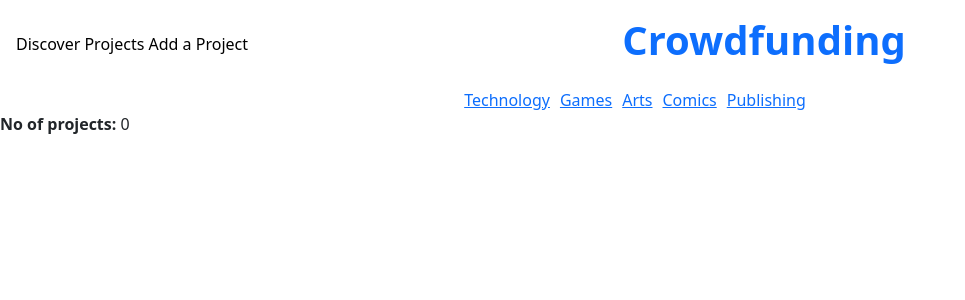
After one commit to papireddy903/crowdfunding, a Django app: template base/templates/project_type.html in a window 1280 px wide. The commit adds this page. Shown: the top 300 px of the page, without its empty margins (0-965 px from the left). Run offline with Django 5.2, Linux system fonts and the light colour scheme; the template is opened without the code that fills it, so the values that code supplies are empty.

Commit message:
Add sub navigation bar

```diff
--- a/base/admin.py
+++ b/base/admin.py
@@ -23,4 +23,4 @@ class AudienceAdmin(admin.ModelAdmin):
 
 @admin.register(Project)
 class ProjectAdmin(admin.ModelAdmin):
-    list_display = ('title', 'description','funding_goal','current_funding','creator')
+    list_display = ('title', 'description','project_type','funding_goal','current_funding','creator')
--- a/base/templates/base_generic.html
+++ b/base/templates/base_generic.html
@@ -24,6 +24,17 @@
 
     </nav>
 
+    <div style="display:flex; justify-content: center;">
+        <a href="{% url 'project_type' 'tech' %}" style="margin-right: 10px;">Technology</a>
+        <a href="{% url 'project_type' 'games' %}" style="margin-right: 10px;">Games</a>
+        <a href="{% url 'project_type' 'arts' %}" style="margin-right: 10px;">Arts</a>
+        <a href="{% url 'project_type' 'comics' %}" style="margin-right: 10px;">Comics</a>
+        <a href="{% url 'project_type' 'publishing' %}" style="margin-right: 10px;">Publishing</a>
+    </div>
+
+
+
+
 
 
     <div class="body">
@@ -38,6 +49,9 @@
 
         {% block addproject %}
         {% endblock %}
+
+        {% block projects_type_list %}
+        {% endblock %}
     </div>
 
 </body>
--- /dev/null
+++ b/base/templates/project_type.html
@@ -0,0 +1,16 @@
+{% extends "base_generic.html" %}
+
+
+{% block projects_type_list %}
+
+<p><strong>No of projects: </strong>{{projects_type_list|length}}</p>
+
+{% for project in projects_type_list %}
+
+<h5><a href="{% url 'view_project' project.id %}" style="text-decoration:None">{{project.title}}</a></h5>
+
+<br>
+
+
+{% endfor %}
+{% endblock %}
--- a/base/urls.py
+++ b/base/urls.py
@@ -11,6 +11,7 @@ urlpatterns = [
     path("all-projects/",views.list_projects,name="all_projects"),
     path("all-projects/<int:pId>",views.view_project, name="view_project"),
     path("add-project/", views.add_project,name="add_project"),
+    path("all-projects/<str:ptype>", views.project_type, name="project_type"),
 
 
 
--- a/base/views.py
+++ b/base/views.py
@@ -72,6 +72,7 @@ def add_project(request):
                 description=description,
                 funding_goal=funding_goal,
                 current_funding=0,
+                project_type=project_type,
                 start_date=timezone.now(),
                 end_date=enddate,
                 creator=Creator.objects.get_or_create(user=creator)[0]
@@ -94,3 +95,8 @@ def add_project(request):
 
 
 # def login(request):
+
+def project_type(request, ptype):
+    projects_type_list = Project.objects.filter(project_type=ptype)
+    print(list(projects_type_list))
+    return render(request, 'project_type.html', {'projects_type_list': projects_type_list})
```
Also changed, not shown: base/forms.py (+8 -0 lines), base/models.py (+8 -0 lines), base/templates/project.html (+6 -6 lines), base/migrations/0007_project_project_type.py (added), db.sqlite3.
